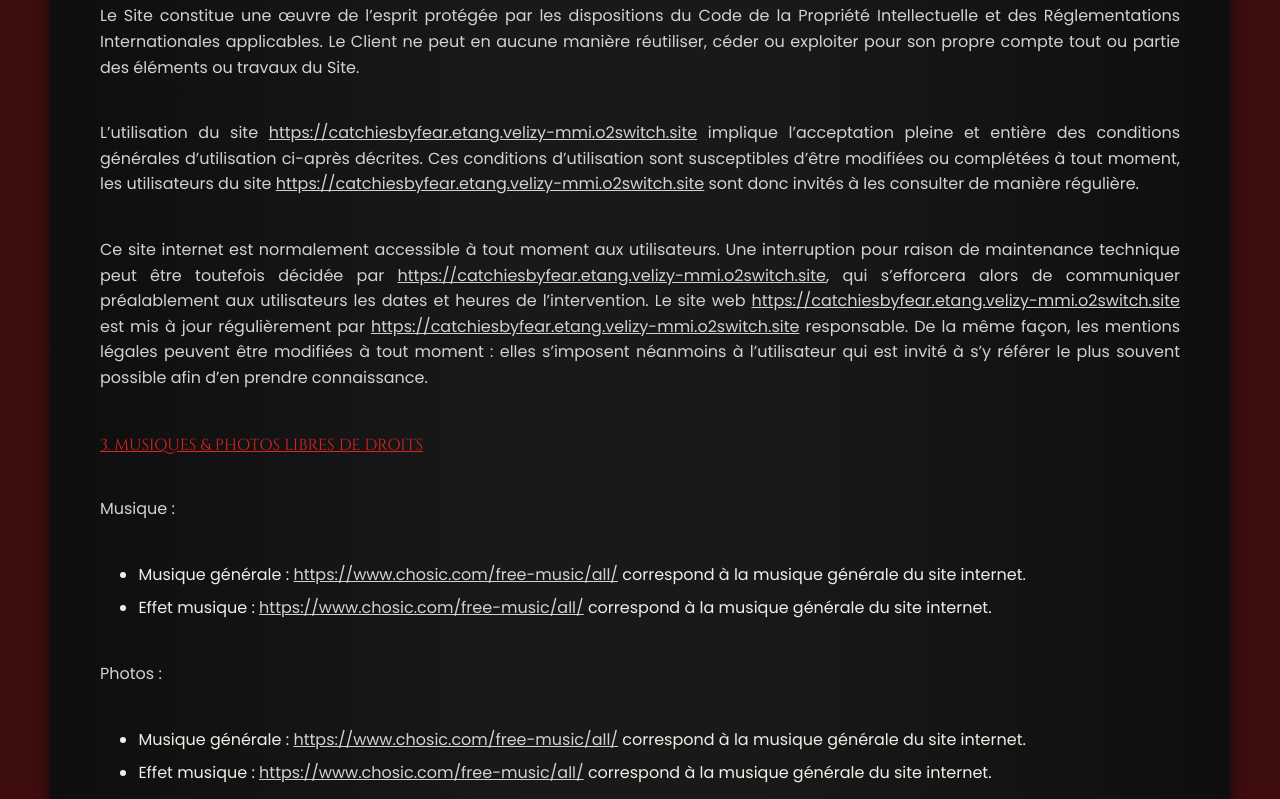
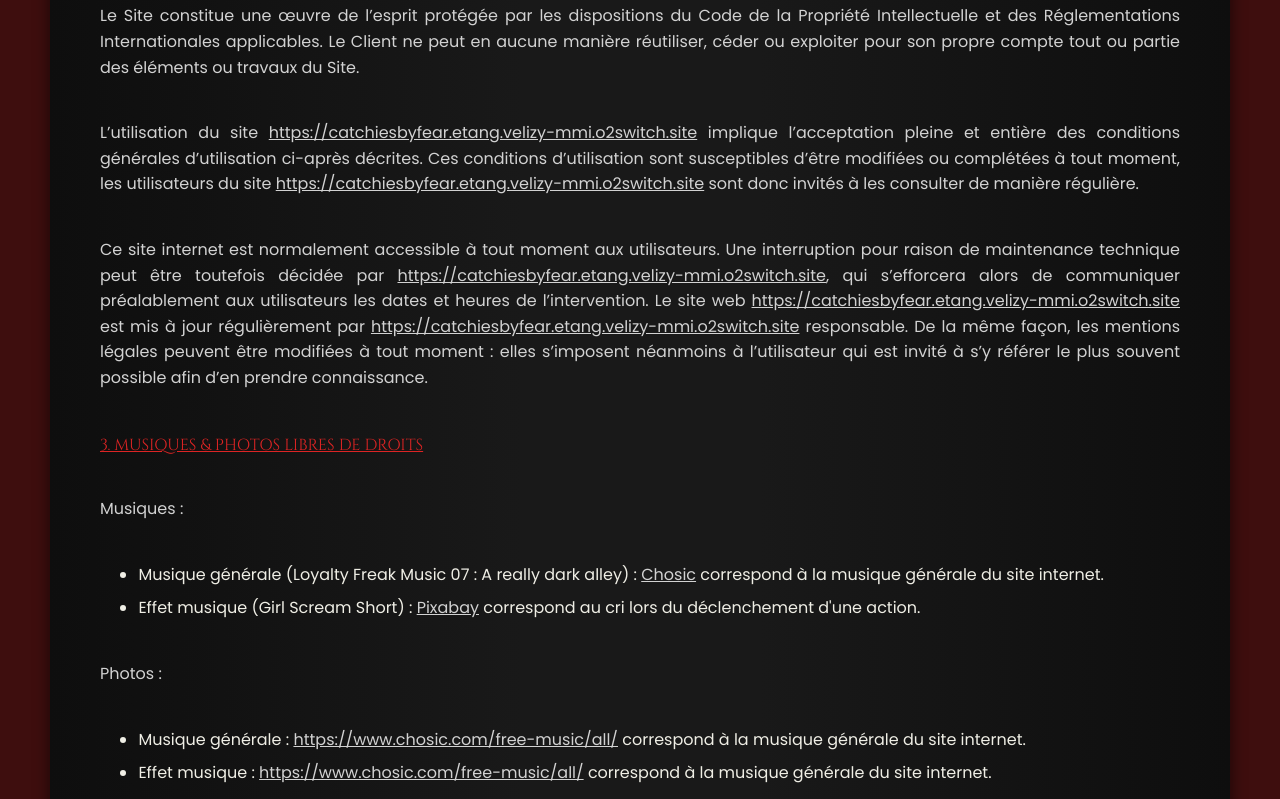
Before and after one commit to enzotng/CatchiesbyFear, a plain HTML site: page mentionslegales.html in a window 1280 px wide. Shown: the part 1433-2232 px from the top of the page. Drawn offline with nearby package versions, Linux system fonts and the light colour scheme; a web font is replaced by a local one.

Commit message:
Finalisation

```diff
--- a/mentionslegales.html
+++ b/mentionslegales.html
@@ -23,7 +23,7 @@
       <hr>
 
       <h2>Définitions</h2>
-      <p><b>Client :</b> tout professionnel ou personne physique capable au sens des articles 1123 et suivants du Code
+      <p><b>Client :</b> Tout professionnel ou personne physique capable au sens des articles 1123 et suivants du Code
         civil, ou personne morale, qui visite le Site objet des présentes conditions générales.<br>
       <p><b>Prestations et Services :</b> <a
           href="https://catchiesbyfear.etang.velizy-mmi.o2switch.site">https://catchiesbyfear.etang.velizy-mmi.o2switch.site</a>
@@ -90,16 +90,14 @@
 
       <h2>3. Musiques & Photos libres de droits</h2>
 
-      <p>Musique :</p>
+      <p>Musiques :</p>
 
       <ul>
-        <li>Musique générale : <a
-            href="https://www.chosic.com/free-music/all/">https://www.chosic.com/free-music/all/</a> correspond à la
+        <li>Musique générale (Loyalty Freak Music 07 : A really dark alley) : <a
+            href="https://www.chosic.com/free-music/all/" target="_blank">Chosic</a> correspond à la
           musique générale du site internet.
         </li>
-        <li>Effet musique : <a href="https://www.chosic.com/free-music/all/">https://www.chosic.com/free-music/all/</a>
-          correspond à la
-          musique générale du site internet.
+        <li>Effet musique (Girl Scream Short) : <a href="https://pixabay.com/sound-effects/girl-scream-shortwav-14510/" target="_blank">Pixabay</a> correspond au cri lors du déclenchement d'une action.
         </li>
       </ul>
 
@@ -527,10 +525,6 @@
         est soumis au droit français.
         En dehors des cas où la loi ne le permet pas, il est fait attribution exclusive de juridiction aux tribunaux
         compétents de Vélizy-Villacoublay</p>
-
-
-
-
     </div>
   </main>
 
```
Also changed, not shown: assets/sass/base/_common.scss (+14 -13 lines), home.html (+3 -3 lines).
